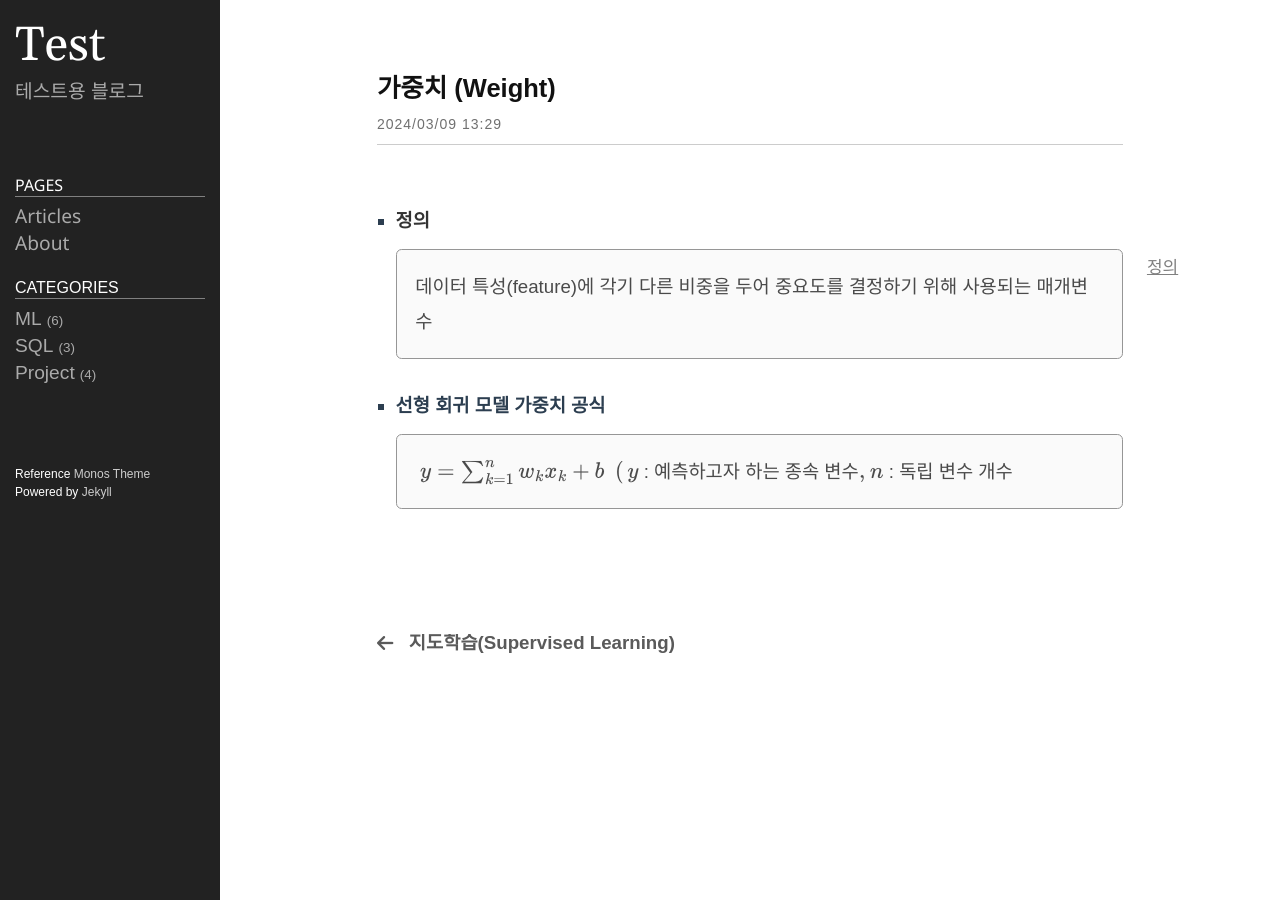
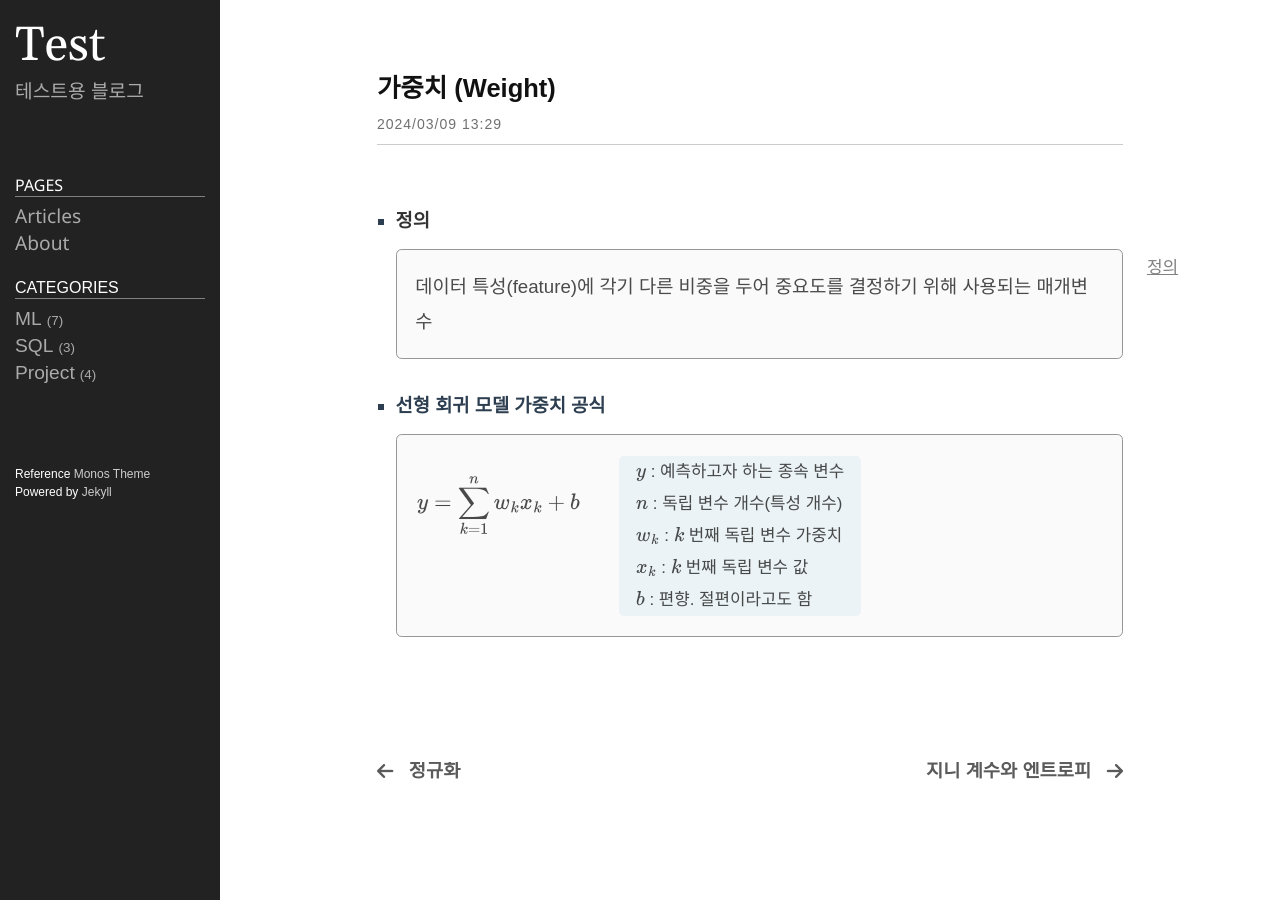
Before and after one commit to DuDuDat/DuDuDat.github.io, a Jekyll site: the page built from _ML/2024-03-09-weight.md, in a window 1280 px wide. Built offline with Jekyll 4.4.1, drawn with Linux system fonts in a browser that asks for light colours; nearby versions of some CDN libraries; some web fonts are replaced.

Commit message:
post 추가 정리 및 스타일 재설정

```diff
--- a/_ML/2024-03-06-regular.md
+++ b/_ML/2024-03-06-regular.md
@@ -1,10 +1,10 @@
 ---
 layout: post
 title: 정규화
-date: 2024-03-06 01:37:23 +0900
+date: 2024-03-06 11:37:23 +0900
 ---
 - #### 정의
-  <p class="sub">데이터 셋의 스케일을 조정하여 상대적 크기 비교를 용이하게 하는 기법, 데이터 특성(Feature)간의 스케일 차이를 줄이거나 통일함으로써 모델의 학습 성능을 올릴 수 있음</p>
+  <p class="sub">데이터 셋의 스케일을 조정하여 상대적 크기 비교를 용이하게 하는 기법, 데이터 특성(Feature)간의 스케일 차이를 줄이거나 통일함으로써 모델의 학습 성능을 올릴 수 있습니다.</p>
 - #### 주된 목적
   <table>
   <tr>
@@ -40,7 +40,7 @@ date: 2024-03-06 01:37:23 +0900
   <td>L2 (Ridge)</td>
   <td>
   <li>손실 함수에 가중치의 제곰의 합에 비례하는 패널티를 추가, 모든 가중치를 동시에 줄여 가중치가 너무 커지는 것을 방지 (L1과는 달리 0으로 만들지는 않음)</li>
-  <li>모델의 과적합을 줄이는 데 유용</li></td>
+  <li>모델의 과적합을 줄이는 데 유용함</li></td>
   </tr>
   <tr>
   <td>Elastic Net</td>
--- a/_ML/2024-03-06-supervied-learning.md
+++ b/_ML/2024-03-06-supervied-learning.md
@@ -7,10 +7,44 @@ date: 2024-03-06 01:37:23 +0900
 - 정의
   <p class="sub">분류와 회귀 문제에 널리 사용되는 머신러닝 알고리즘으로 데이터를 분석하여 데이터의 패턴을 학습하고, 학습된 패턴을 기반으로 결정 규칙을 Tree 구조로 구성하여 예측을 수행합니다.
   </p>
-- 분할 기준(Split Criterion)
-  <p class="sub">데이터를 분할하는 기준을 설정하여, 가장 효율적으로 결과를 예측할 수 있는 트리 구조를 생성합니다. 결정 트리의 분할 기준은 주로 데이터의 불확실성을 줄이는 것과 정보 이득(Information Gain)을 극대화하는 것으로 나눌 수 있습니다.
-  </p>
+- 분할 기준(Split Criterion) : 트리의 각 노드에서 데이터를 분할할 때 사용하는 기준
+  <table>
+  <tr>
+  <td>지니 계수 (Gini Impurity)</td>
+  <td>한 노드가 포함하고 있는 샘플들을 무작위로 뽑았을 때 잘못 분류될 확률</td>
+  </tr>
+  <tr>
+  <td>엔트로피 (Entropy)</td>
+  <td>노드의 불순도를 측정하는 또 다른 방법으로 엔트로피가 높을 수록 데이터의 불확실성이 높다는 뜻이다.</td>
+  </tr>
+  <tr>
+  <td>정보 이득 (Information Gain)</td>
+  <td>부모와 자식 노드 간의 엔트로피 차이로 얼마나 많은 정보를 얻었는지 측정합니다.</td>
+  </tr>
+  </table>
 - 장단점
   <p class="sub">장점 : 이해하기 쉽고 분류와 회귀 모두에 사용할 수 있다.
   단점 : 과적합 문제가 발생하기 쉽고 안정성이 낮다.
   </p>
+
+### 앙상블(Ensemble)
+- 정의
+  <p class="sub">여러 학습 알고리즘을 조합하여 사용하는 방법으로, 기법 자체는 지도학습에 국한되진 않지만 주로 지도학습 문제를 해결하기 위해 사용되됩니다. 해당 기법은 단일 모델을 사용할 때보다 더 좋은 예측 성능을 얻는 것을 목적으로 합니다.</p>
+- 학습 유형
+  <table>
+  <tr>
+  <td>배깅 (Bagging)</td>
+  <td>
+  <li>동일한 유형의 알고리즘을 여러 개 사용</li>
+  <li>훈련 데이터를 무작위로 다르게 샘플링 하여 각 모델을 다르게 학습</li>
+  <li>예시 : 랜덤 포레스트(Random Forest) 등</li>
+  </td>
+  </tr>
+  <tr>
+  <td>부스팅 (Boosting)</td>
+  <td>
+  <li>여러 약한 학습기(Weak Learner)를 순차적으로 학습시키면서 잘못 예측된 데이터에 많은 가중치를 부여하여 오류를 개선해나가는 방식</li>
+  <li>예시 : AdaBoost, Gradlent Boosting 등</li>
+  </td>
+  </tr>
+  </table>
--- a/_ML/2024-03-09-weight.md
+++ b/_ML/2024-03-09-weight.md
@@ -7,4 +7,15 @@ date: 2024-03-09 22:29:00 +0900
   <p class="sub">데이터 특성(feature)에 각기 다른 비중을 두어 중요도를 결정하기 위해 사용되는 매개변수</p>
 
 - 선형 회귀 모델 가중치 공식
-  <p class="sub"> $y = \sum^n_{k=1}w_kx_k + b$&nbsp; $(\,y$ : 예측하고자 하는 종속 변수$,$ $n$ : 독립 변수 개수</p>
+  <table>
+  <tr>
+  <td class="letex">$$y = \sum^n_{k=1}w_kx_k + b$$</td>
+  <td class="letex-desc">
+  $y$ : 예측하고자 하는 종속 변수<br />
+  $n$ : 독립 변수 개수(특성 개수)<br />
+  $w_k$ : $k$ 번째 독립 변수 가중치<br />
+  $x_k$ : $k$ 번째 독립 변수 값<br />
+  $b$ : 편향. 절편이라고도 함
+  </td>
+  </tr>
+  </table>
--- /dev/null
+++ b/_ML/2024-03-10-gini-entropy.md
@@ -0,0 +1,29 @@
+---
+layout: post
+title: 지니 계수와 엔트로피
+date: 2024-03-10 02:07:00 +0900
+---
+### 지니 계수
+<table>
+<tr>
+<td class="letex">$$Gini = 1 - \sum^m_{k=1}p^2_k$$</td>
+<td class="letex-desc">
+$p_k$ : 특정 노드에서 클래스 $k$ 에 속하는 샘플의 비율 <br />
+클래스 : 지도학습에서 사용되는 용어로 label 또는 카테고리를 의미한다. <br />
+$k$ : 클래스의 인덱스
+$m$ : 전체 클래스 개수
+</td>
+</tr>
+</table>
+
+
+### 엔트로피
+<table>
+<tr>
+<td class="letex">$$Entropy = -\sum^m_{i=1}p_i\log_2p_i$$</td>
+<td class="letex-desc">
+$p_i$ : 특정 클래스 $i$ 에 속하는 샘플의 비율<br />
+$m$ : 클래스의 총 개수
+</td>
+</tr>
+</table>
--- a/public/css/style.css
+++ b/public/css/style.css
@@ -690,3 +690,15 @@ blockquote {
 		padding-bottom: 0 !important;
 	}
 }
+
+.letex {
+	color: rgba(30, 30, 30, 0.8) !important;
+}
+
+.letex-desc {
+	font-size: 0.9em;
+	padding: 0.3em 1em;
+	border-radius: 0.3em;
+	width: fit-content;
+	background: rgba(173, 216, 230, 0.2);
+}
```
Also changed, not shown: _ML/2024-03-06-overfitting.md (+1 -1 lines), _ML/2024-03-30-zb-iris.md (+11 -0 lines).
